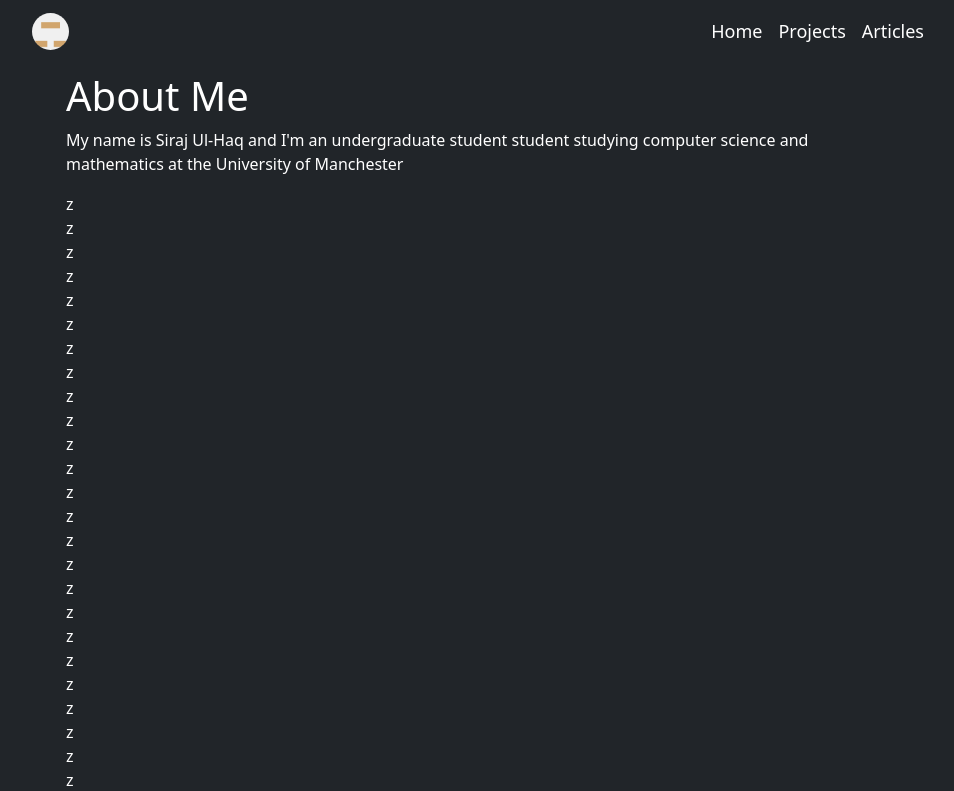
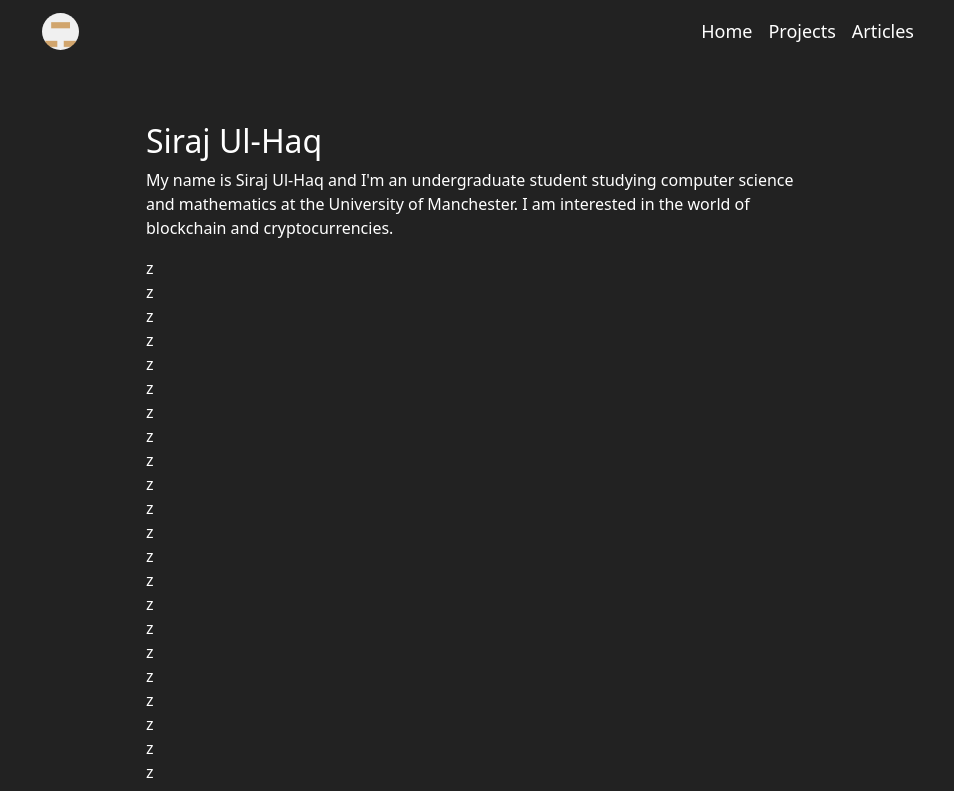
Before and after one commit to siraj-ulhaq/portfolio, a plain HTML site: page index.html in a window 1280 px wide. Shown: the top 791 px of the page, without its empty margins (158-1112 px from the left). Drawn offline with nearby package versions, Linux system fonts and the light colour scheme.

Commit message:
fixed navbar

```diff
--- a/index.html
+++ b/index.html
@@ -1,11 +1,11 @@
 <!DOCTYPE html>
-<html lang = "en-GB">
+<html lang="en-GB">
     <head>
         <meta charset="UTF-8">
-        <meta name="viewport" content = "width=device-width, initial-scale=1.0">
-        <meta name="description" content="My name is Siraj, I'm 20 and I'm an Undergraduate studying Computer Science and Mathematics at the University of Manchester">
+        <meta name="viewport" content="width=device-width, initial-scale=1.0">
+        <meta name="description" content="My name is Siraj, I'm an Undergraduate studying Computer Science and Mathematics at the University of Manchester">
         <meta name="keywords" content="Siraj Ul-Haq">
-        <meta name-"author" content = "Siraj Ul-Haq">
+        <meta name-"author" content="Siraj Ul-Haq">
         <link rel="stylesheet" href="style.css">
         <link href="https://cdn.jsdelivr.net/npm/bootstrap@5.2.3/dist/css/bootstrap.min.css" rel="stylesheet">
         <link rel="stylesheet" href="https://cdnjs.cloudflare.com/ajax/libs/font-awesome/4.7.0/css/font-awesome.min.css">
@@ -14,8 +14,8 @@
         <title> Siraj Ul-Haq </title>
     </head>
     <body>
-        <nav class="navbar navbar-expand-sm bg-dark navbar-dark fixed-top">
-        <div id="nav" class="container">
+        <nav class="navbar navbar-expand-sm fixed-top">
+        <div id="nav" class="container-fluid">
             <a class="navbar-brand justify-content-start" href="#">
                 <img src="images/git.png" alt="Logo" style="width:37px;height:37px;" class="rounded-pill">
             </a>
@@ -23,9 +23,9 @@
                 <span class="navbar-toggler-icon"></span>
             </button>
             <div class="collapse navbar-collapse justify-content-center" id="collapsibleNavbar">
-                <ul class="navbar-nav ms-auto">
+                <ul id="navbar-ul" class="navbar-nav ms-auto">
                     <li class="nav-item">
-                      <a class="nav-link" href="#" style="font-size: large; color: white;" >Home</a>
+                      <a class="nav-link" href="#" style="font-size: large; color: white;">Home</a>
                     </li>
                     <li class="nav-item">
                       <a class="nav-link" href="#" style="font-size: large; color: white;">Projects</a>
@@ -37,10 +37,13 @@
             </div>
         </div>
         </nav>
-        <div id="main"class="container-fluid bg-dark">
-        <div class = "mt-5 p-4 bg-dark text-white">
-            <h1>About Me</h1>
-            <p>My name is Siraj Ul-Haq and I'm an undergraduate student student studying computer science and mathematics at the University of Manchester</p>
+        <div id="main" class="container-fluid">
+        <div class="mt-5 p-4 text-white">
+            <h2>Siraj Ul-Haq</h2>
+            <p>
+                My name is Siraj Ul-Haq and I'm an undergraduate student studying computer science and mathematics at the University of Manchester.
+                I am interested in the world of blockchain and cryptocurrencies.
+            </p>
             z<br>
             z<br>
             z<br>
@@ -130,14 +133,14 @@
             z<br>
             z<br>
             z<br>
-            <p><h1><bold>Contact</bold></h1></p>
-            <p>For business related enquires, contact me through my <a id="contact" href="mailto:sirajulhaq9559@gmail.com">email address</a></p>
+            <p><h2><bold>Contact</bold></h2></p>
+            <p>For business related enquiries, contact me through my <a id="contact" href="mailto:sirajulhaq9559@gmail.com">email address</a></p>
         </div>
         </div>
 
         <footer>
-            <div id="footer" class="containter-fluid bg-dark text-white">
-                <bold style="text-align: left;">Copyright &copy 2023 Siraj Ul-Haq</bold>
+            <div id="footer" class="containter-fluid text-white">
+                <bold>Copyright &copy 2023 Siraj Ul-Haq</bold>
             </div>
         </footer>
     </body>
--- a/style.css
+++ b/style.css
@@ -1,22 +1,30 @@
+.navbar{
+    background-color: #222222;
+}
+
+#nav{
+    padding-left:200px;
+    padding-right:200px;
+}
+
+#main{
+    padding-top: 50px;
+    padding-left:280px;
+    padding-right:280px;
+    background-color: #222222;
+}
+
 #contact{
     color:white;
     text-decoration-style: dotted;
 }
 
-#main{
-    padding-left:200px;
-    padding-right:200px;
-}
-
 #footer{
     /** padding:90px; **/
+    text-align: left;
     padding-top: 45px;
     padding-left:200px;
     padding-right:200px;
     padding-bottom:45px;
+    background-color: #222222;
 }
-
-#nav{
-    padding-left:120px;
-    padding-right:120px;
-}
```
